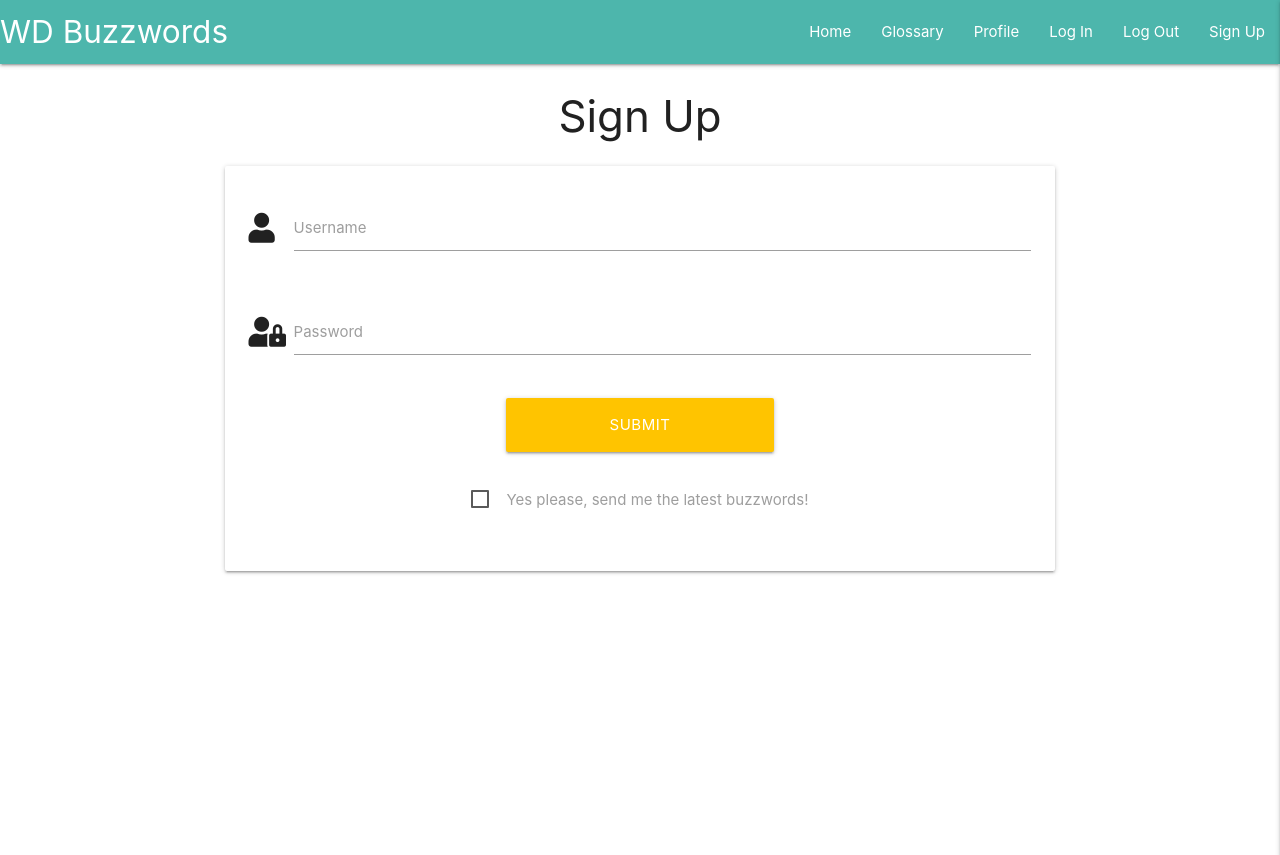
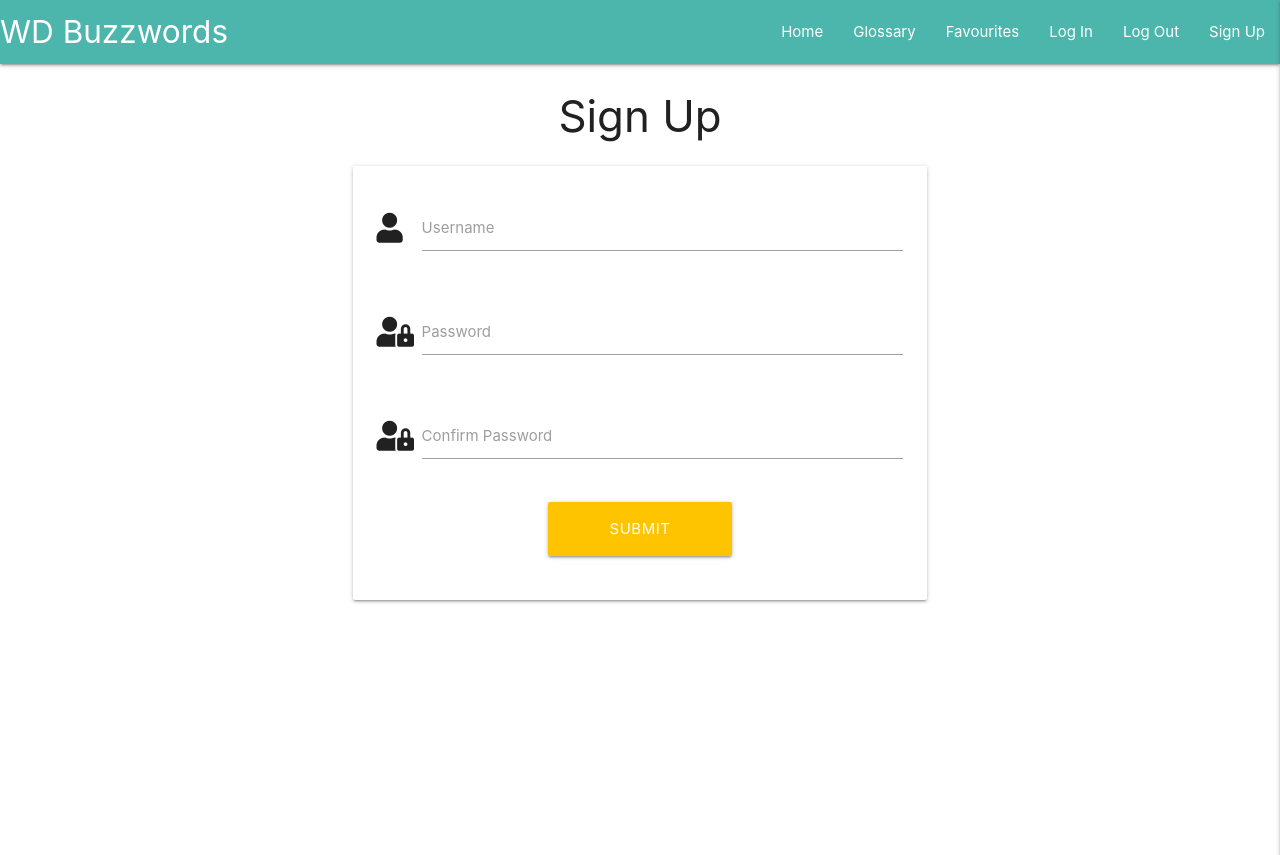
Before and after one commit to Nazulka/WD-Buzzwords, a Flask app: page /sign_up in a window 1280 px wide. Shown: the top 855 px of the page. Run offline with Flask 2, Linux system fonts and the light colour scheme; some libraries are stand-ins or nearby versions.

Commit message:
Create sign up functionality

```diff
--- a/app.py
+++ b/app.py
@@ -22,6 +22,11 @@ mongo = PyMongo(app)
 
 
 @app.route("/")
+@app.route("/home")
+def home():
+    return render_template("index.html")
+
+
 @app.route("/get_terms")
 def get_terms():
     terms = mongo.db.terms.find()
@@ -30,7 +35,30 @@ def get_terms():
 
 @app.route("/sign_up", methods=["GET", "POST"])
 def sign_up():
+    if request.method =="POST":
+        # check if user already exists in database
+        existing_user = mongo.db.users.find_one(
+            {"username": request.form.get("username").lower()})
+
+        if existing_user:
+            flash("Username already exists")
+            return redirect(url_for("sign_up"))
+
+        sign_up = {
+            "username": request.form.get("username").lower(),
+            "password": generate_password_hash(request.form.get("password"))
+            #"confirm_password": generate_password_hash(request.form.get("password"))
+        }
+        mongo.db.users.insert_one(sign_up)
+
+        # put the new user into "session" cookie
+        session["user"] = request.form.get("username").lower()
+        flash("Registration Successful")
     return render_template("sign_up.html")
+
+
+
+
 
 if __name__ == "__main__":
     app.run(host=os.environ.get("IP"),
--- a/static/css/style.css
+++ b/static/css/style.css
@@ -0,0 +1,3 @@
+.flashes h4{
+    line-height: 2;
+}
--- a/templates/base.html
+++ b/templates/base.html
@@ -21,9 +21,9 @@
                 <a href="{{ url_for('get_terms') }}" class="left brand-logo">WD Buzzwords</a>
                 <a href="#" data-target="mobile-demo" class="right sidenav-trigger"><i class="fas fa-bars"></i></a>
                 <ul class="right hide-on-med-and-down">
-                    <li><a href="{{ url_for('get_terms') }}">Home</a></li>
-                    <li><a href="#">Glossary</a></li>
-                    <li><a href="#">Profile</a></li>
+                    <li><a href="{{ url_for('home') }}">Home</a></li>
+                    <li><a href="{{ url_for('get_terms') }}">Glossary</a></li>
+                    <li><a href="#">Favourites</a></li>
                     <li><a href="#">Log In</a></li>
                     <li><a href="#">Log Out</a></li>
                     <li><a href="{{ url_for('sign_up') }}">Sign Up</a></li>
@@ -33,17 +33,33 @@
 
         <!-- Mobile sidenav -->
         <ul class="sidenav" id="mobile-demo">
-            <li><a href="{{ url_for('get_terms') }}">Home</a></li>
-            <li><a href="#">Glossary</a></li>
-            <li><a href="#">Profile</a></li>
+            <li><a href="{{ url_for('home') }}">Home</a></li>
+            <li><a href="{{ url_for('get_terms') }}">Glossary</a></li>
+            <li><a href="#">Favourites</a></li>
             <li><a href="#">Log In</a></li>
             <li><a href="#">Log Out</a></li>
             <li><a href="{{ url_for('sign_up') }}">Sign Up</a></li>
         </ul>
 
     </header>
-    {% block content %}
-    {% endblock %}
+
+    <section>
+        <!-- Flash Messages -->
+        {% with messages = get_flashed_messages() %}
+            {% if messages %}
+                {% for message in messages %}
+                    <div class="row flashes">
+                        <h4 class="grey lighten-3 center-align">{{ message }}</h4>
+                    </div>
+                {% endfor %}
+            {% endif %}
+        {% endwith %}
+    </section>
+
+    <main class="container">
+        {% block content %}
+        {% endblock %}
+    </main>
 
     <script src="https://code.jquery.com/jquery-3.6.0.min.js" integrity="sha256-/xUj+3OJU5yExlq6GSYGSHk7tPXikynS7ogEvDej/m4=" crossorigin="anonymous"></script>
     <script src="https://cdnjs.cloudflare.com/ajax/libs/materialize/1.0.0/js/materialize.min.js"></script>
--- a/templates/sign_up.html
+++ b/templates/sign_up.html
@@ -9,7 +9,8 @@
             <div class="row">
                 <div class="input-field col s12">
                     <i class="fas fa-user prefix grey-text text-darken-4"></i>
-                    <input id="username" name="username" type="text" class="validate">
+                    <input id="username" name="username" type="text" minlength="5"
+                    maxlength="15" pattern="^[a-zA-Z0-9]{5,15}$" class="validate" required>
                     <label for="username">Username</label>
                 </div>
             </div>
@@ -17,8 +18,18 @@
             <div class="row">
                 <div class="input-field col s12">
                     <i class="fas fa-user-lock prefix grey-text text-darken-4"></i>
-                    <input id="password" name="password" type="password" class="validate">
+                    <input id="password" name="password" type="password" minlength="5"
+                    maxlength="15" pattern="^[a-zA-Z0-9]{5,15}$" class="validate" required>
                     <label for="password">Password</label>
+                </div>
+            </div>
+            <!-- Confirm Passsword -->
+            <div class="row">
+                <div class="input-field col s12">
+                    <i class="fas fa-user-lock prefix grey-text text-darken-4"></i>
+                    <input id="confirm-password" name="password" type="password" minlength="5"
+                    maxlength="15" pattern="^[a-zA-Z0-9]{5,15}$" class="validate" required>
+                    <label for="confirm-password">Confirm Password</label>
                 </div>
             </div>
             <!-- Sign Up Button-->
@@ -27,14 +38,6 @@
                 type="submit" name="action">Submit
                 </button>
             </div>
-            <div class="row">
-                <p class="col s12 center-align">
-                    <label>
-                        <input type="checkbox" />
-                        <span>Yes please, send me the latest buzzwords!</span>
-                    </label>
-                </p>
-            </div>
         </div>
     </form>
 </div>
```
Also changed, not shown: templates/index.html (added, +7 -0 lines).
